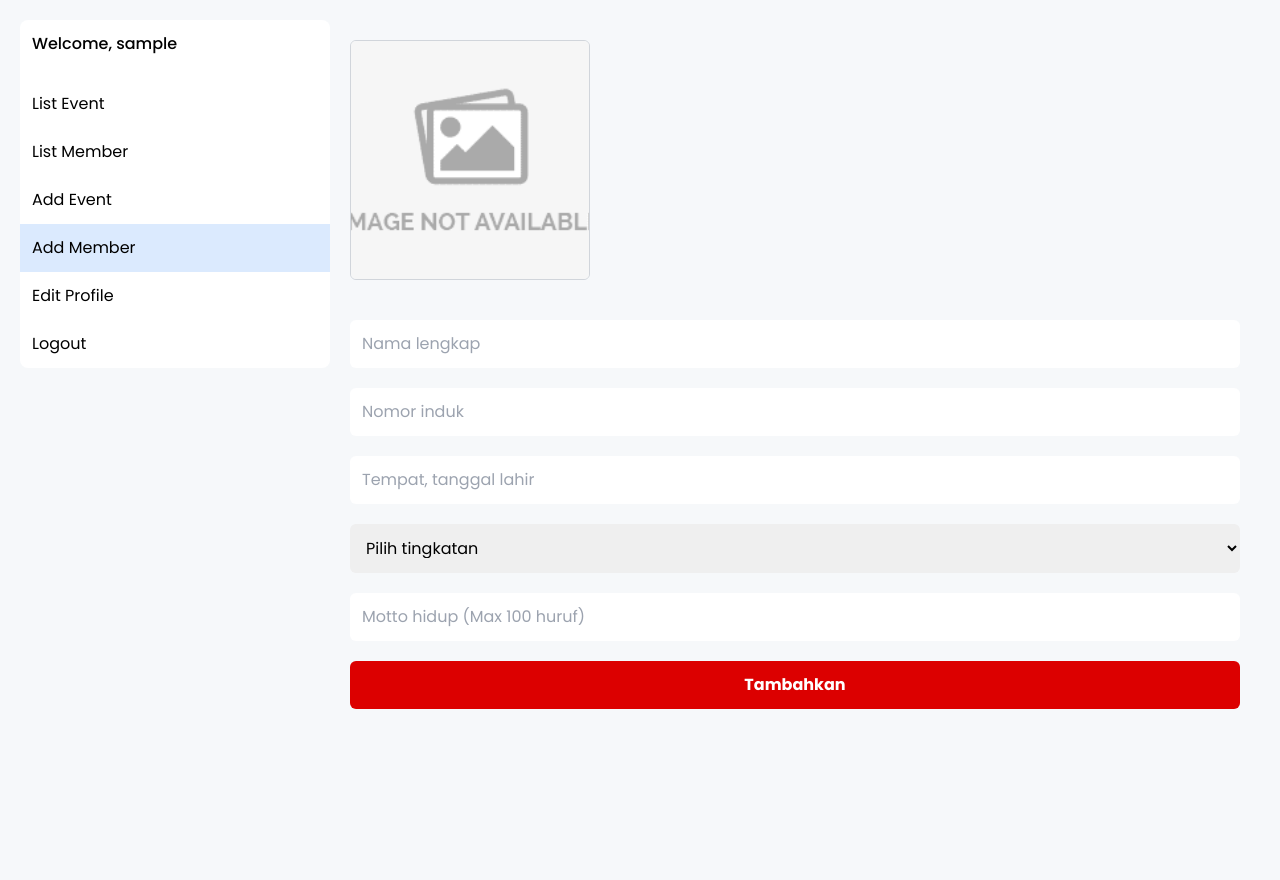
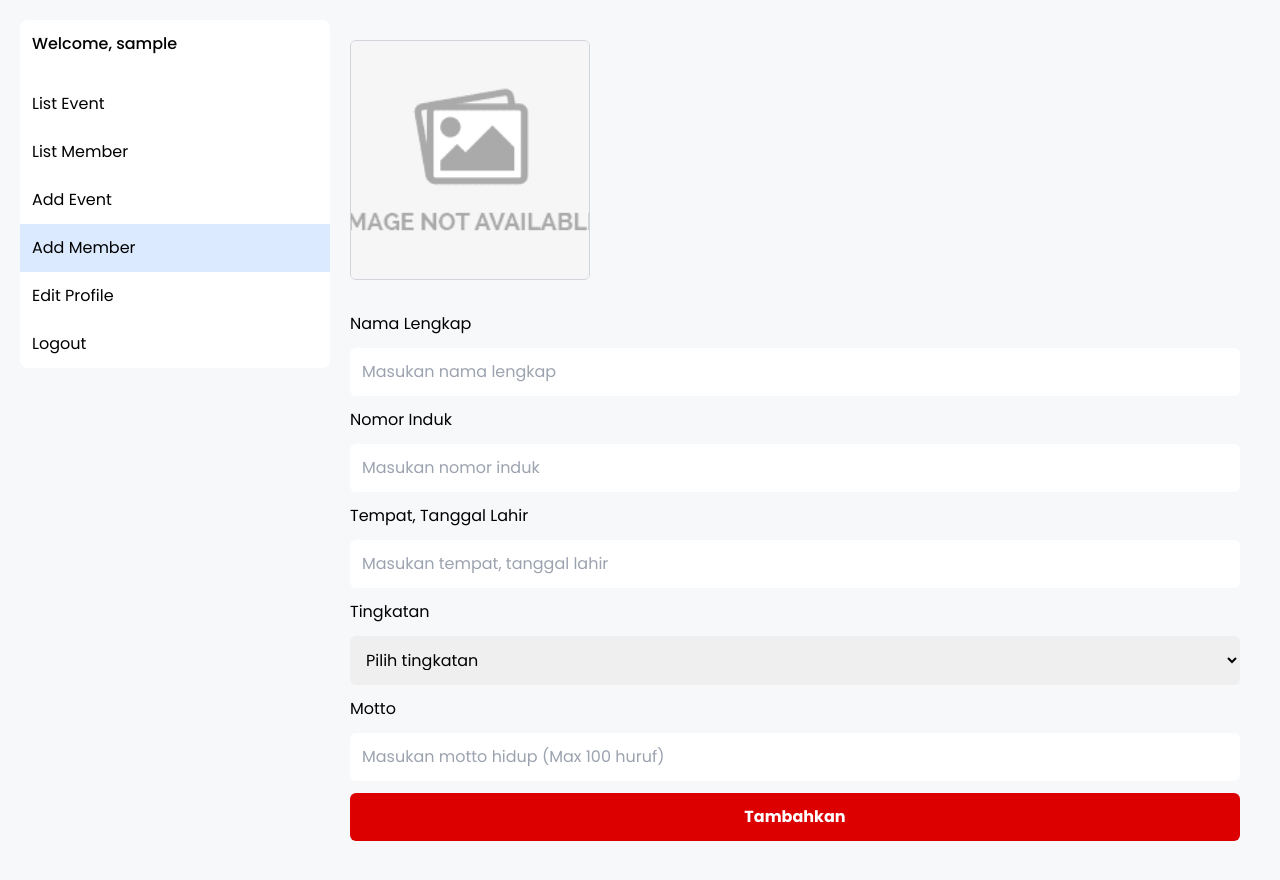
Before and after one commit to mahardhikap/perisaidirisleman, a Next.js app: page /add-member in a window 1280 px wide. Before the commit the page ends 800 px from the top, so only its background shows below. Built offline with nearby package versions, Linux system fonts and the light colour scheme; sample sign-in values are in the browser's storage.

Commit message:
restylee: change gap

```diff
--- a/src/app/(dashboard)/add-event/page.js
+++ b/src/app/(dashboard)/add-event/page.js
@@ -1,4 +1,4 @@
-'use client'
+"use client";
 import MenuDashboard from "@/components/menu-dashboard/menu-dashboard";
 import { PrivateRoute } from "@/context/page";
 import React, { useState, useEffect } from "react";
@@ -6,9 +6,12 @@ import Image from "next/image";
 import Swal from "sweetalert2";
 import axios from "axios";
 import { useRouter } from "next/navigation";
-import dynamic from 'next/dynamic';
+import dynamic from "next/dynamic";
 
-const CustomEditor = dynamic(() => import('../../../components/ckeditor/custom-editor'), { ssr: false });
+const CustomEditor = dynamic(
+  () => import("../../../components/ckeditor/custom-editor"),
+  { ssr: false }
+);
 
 export default function AddEvent() {
   const [inputEvent, setInputEvent] = useState({
@@ -104,25 +107,30 @@ export default function AddEvent() {
                 onChange={handleChangeImage}
                 className="hidden"
               />
-              <div className="flex flex-col gap-5 mb-5">
+              <div className="flex flex-col gap-3 mb-5">
+              <label>Judul</label>
                 <input
                   type="text"
                   name="title"
                   value={inputEvent.title}
                   onChange={handleChangeInput}
-                  placeholder="Title"
+                  placeholder="Masukan judul"
                   className="p-3 outline-none bg-white rounded-md w-full"
                 />
+                <label>Artikel</label>
                 <CustomEditor
                   initialData={inputEvent.post_article}
-                  onChange={(data) => setInputEvent({ ...inputEvent, post_article: data })}
+                  onChange={(data) =>
+                    setInputEvent({ ...inputEvent, post_article: data })
+                  }
                 />
+                <label>Tags</label>
                 <input
                   type="text"
                   name="tags"
                   value={inputEvent.tags}
                   onChange={handleChangeInput}
-                  placeholder="Tags"
+                  placeholder="Masukan hashtag"
                   className="p-3 outline-none bg-white rounded-md w-full"
                 />
                 <button
--- a/src/app/(dashboard)/add-member/page.js
+++ b/src/app/(dashboard)/add-member/page.js
@@ -86,7 +86,7 @@ export default function AddMember() {
             <MenuDashboard />
           </div>
           <div className="col-span-3 pt-5 lg:p-5">
-            <div className="flex flex-col gap-5">
+            <div className="flex flex-col gap-3">
               <label htmlFor="file" className="block">
                 <Image
                   src={
@@ -106,30 +106,34 @@ export default function AddMember() {
                 onChange={handleChangePhoto}
                 className="hidden"
               />
+              <label>Nama Lengkap</label>
               <input
                 type="text"
                 name="fullname"
                 value={inputMember.fullname}
                 onChange={handleChangeInput}
                 className="p-3 rounded-md"
-                placeholder="Nama lengkap"
+                placeholder="Masukan nama lengkap"
               />
+              <label>Nomor Induk</label>
               <input
                 type="text"
                 name="id_number"
                 value={inputMember.id_number}
                 onChange={handleChangeInput}
                 className="p-3 rounded-md"
-                placeholder="Nomor induk"
+                placeholder="Masukan nomor induk"
               />
+              <label>Tempat, Tanggal Lahir</label>
               <input
                 type="text"
                 name="birth"
                 value={inputMember.birth}
                 onChange={handleChangeInput}
                 className="p-3 rounded-md"
-                placeholder="Tempat, tanggal lahir"
+                placeholder="Masukan tempat, tanggal lahir"
               />
+              <label>Tingkatan</label>
               <select
                 name="grade"
                 value={inputMember.grade}
@@ -155,12 +159,13 @@ export default function AddMember() {
                 </option>
                 <option value="Kuning (Pendekar)">Kuning (Pendekar)</option>
               </select>
+              <label>Motto</label>
               <input
                 type="text"
                 name="motto"
                 value={inputMember.motto}
                 onChange={handleChangeInput}
-                placeholder="Motto hidup (Max 100 huruf)"
+                placeholder="Masukan motto hidup (Max 100 huruf)"
                 className="p-3 rounded-md"
               />
               <button
--- a/src/app/(dashboard)/edit-member/[memberId]/page.js
+++ b/src/app/(dashboard)/edit-member/[memberId]/page.js
@@ -121,7 +121,7 @@ export default function EditMember() {
             <MenuDashboard />
           </div>
           <div className="col-span-3 pt-5 lg:p-5">
-            <div className="flex flex-col gap-5">
+            <div className="flex flex-col gap-3">
               <label htmlFor="file" className="block">
                 {inputMember.photo !== "null" &&
                 inputMember.photo !== "" &&
@@ -154,30 +154,34 @@ export default function EditMember() {
                 onChange={handleChangePhoto}
                 className="hidden"
               />
+              <label>Nama Lengkap</label>
               <input
                 type="text"
                 name="fullname"
                 value={inputMember.fullname}
                 onChange={handleChangeInput}
                 className="p-3 rounded-md"
-                placeholder="Nama lengkap"
+                placeholder="Masukan nama lengkap"
               />
+              <label>Nomor Induk</label>
               <input
                 type="text"
                 name="id_number"
                 value={inputMember.id_number}
                 onChange={handleChangeInput}
                 className="p-3 rounded-md"
-                placeholder="Nomor induk"
+                placeholder="Masukan nomor induk"
               />
+              <label>Tempat, Tanggal Lahir</label>
               <input
                 type="text"
                 name="birth"
                 value={inputMember.birth}
                 onChange={handleChangeInput}
                 className="p-3 rounded-md"
-                placeholder="Tempat, tanggal lahir"
+                placeholder="Masukan tempat, tanggal lahir"
               />
+              <label>Tingkat</label>
               <select
                 name="grade"
                 value={inputMember.grade}
@@ -203,12 +207,13 @@ export default function EditMember() {
                 </option>
                 <option value="Kuning (Pendekar)">Kuning (Pendekar)</option>
               </select>
+              <label>Motto</label>
               <input
                 type="text"
                 name="motto"
                 value={inputMember.motto}
                 onChange={handleChangeInput}
-                placeholder="Motto hidup (Max 100 huruf)"
+                placeholder="Masukan motto hidup (Max 100 huruf)"
                 className="p-3 rounded-md"
               />
               <button
```
